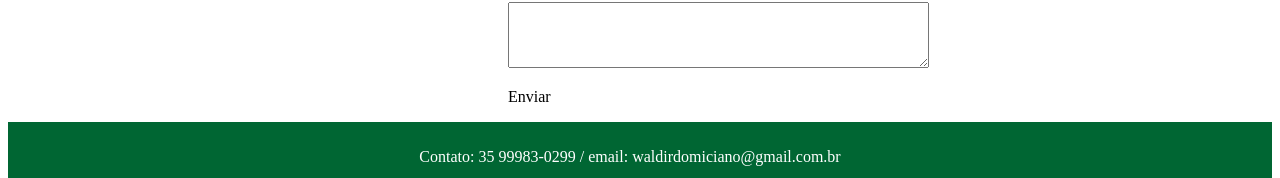
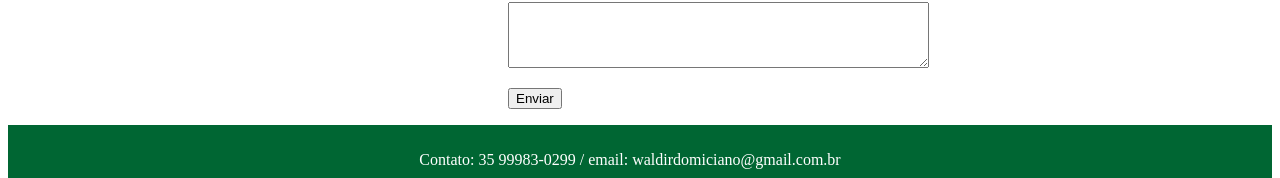
Before and after one commit to WaldirDomiciano/WaldirDomiciano, a plain HTML site: page page4.html in a window 1280 px wide. Shown: the part 857-1035 px from the top of the page. Drawn offline with Linux system fonts and the light colour scheme.

Commit message:
Update page4.html

```diff
--- a/page4.html
+++ b/page4.html
@@ -25,7 +25,7 @@
     <p><input type="text"></p>
     <p>Sua Mensagem:</p>
     <p><textarea rows="4" cols="50"></textarea></p>
-    <p><submit>Enviar</submit></p>
+    <p><button>Enviar</button></p>
 
     </div>
     <div id="rodape-container"></div>
```
